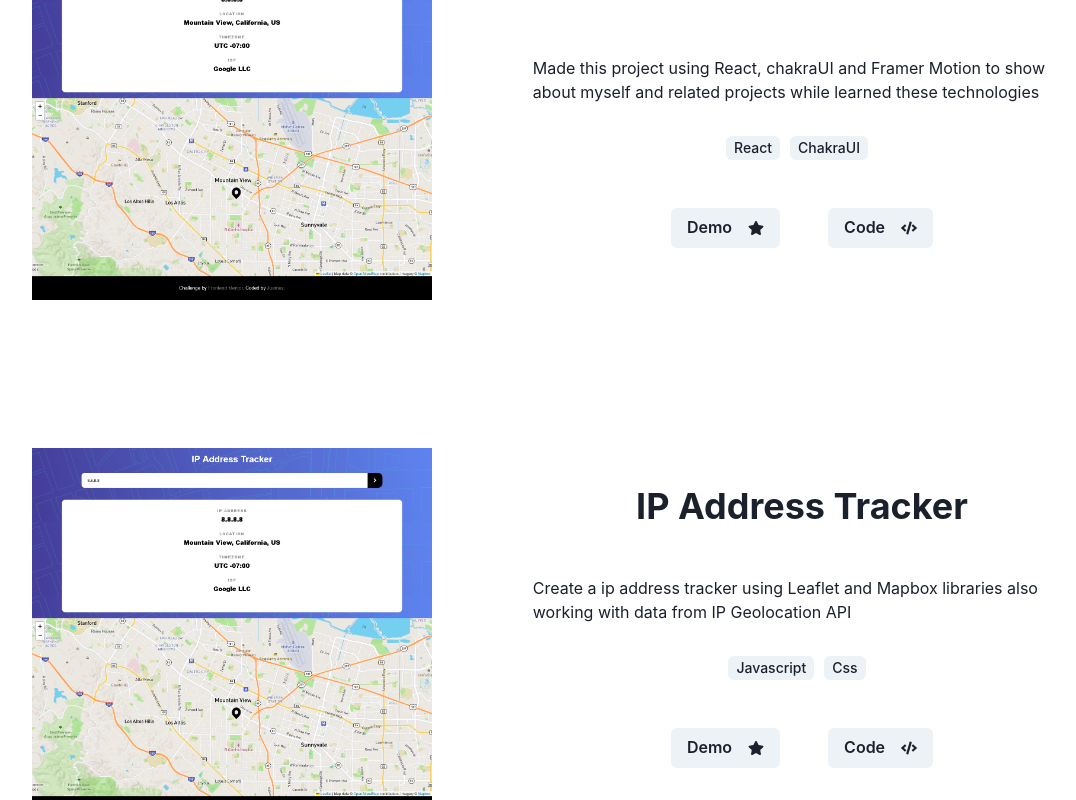
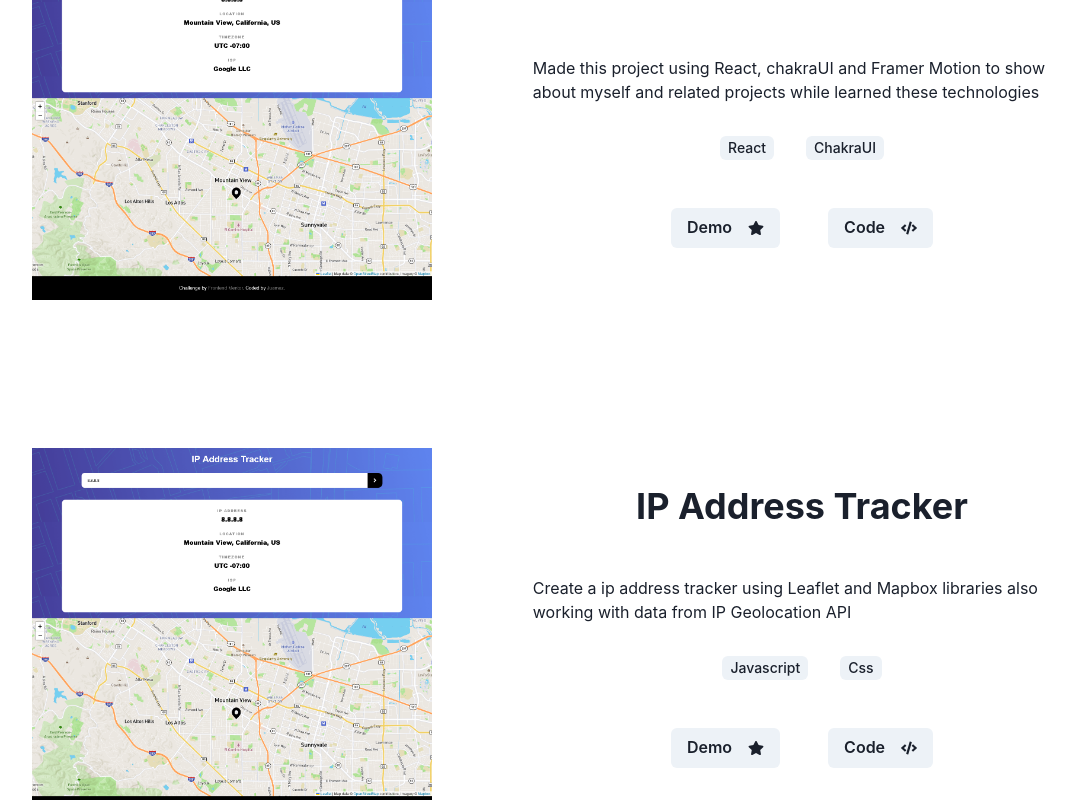
Before and after one commit to Juamez/personal-portfolio, a React (Vite) app: page / in a window 1280 px wide. Shown: the part 1600-2400 px from the top of the page, without its empty margins (86-1162 px from the left). Built offline with nearby package versions, Linux system fonts and the light colour scheme.

Commit message:
add a margin-x to tags

```diff
--- a/src/components/UniqueTag.jsx
+++ b/src/components/UniqueTag.jsx
@@ -3,7 +3,7 @@ import { Tag } from '@chakra-ui/react'
 
 const TagName = ({ labelName }) => {
   return (
-    <Tag mr="10px">{labelName}</Tag>
+    <Tag mx="1rem">{labelName}</Tag>
   )
 }
 
```
